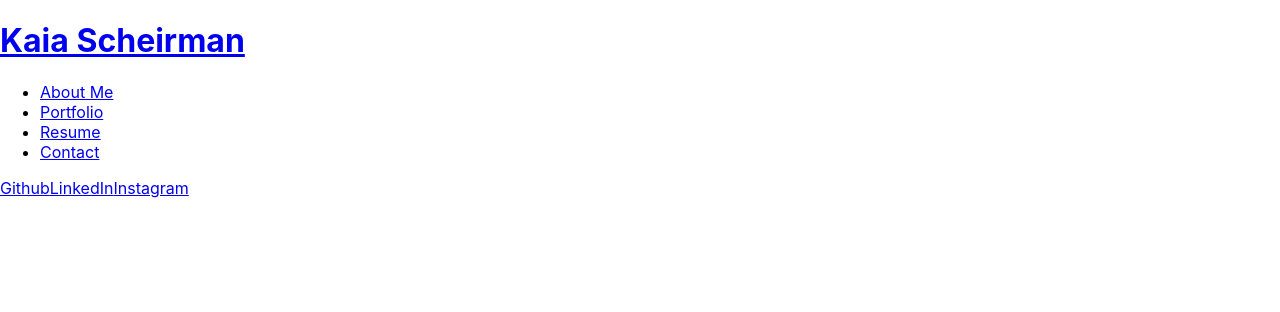
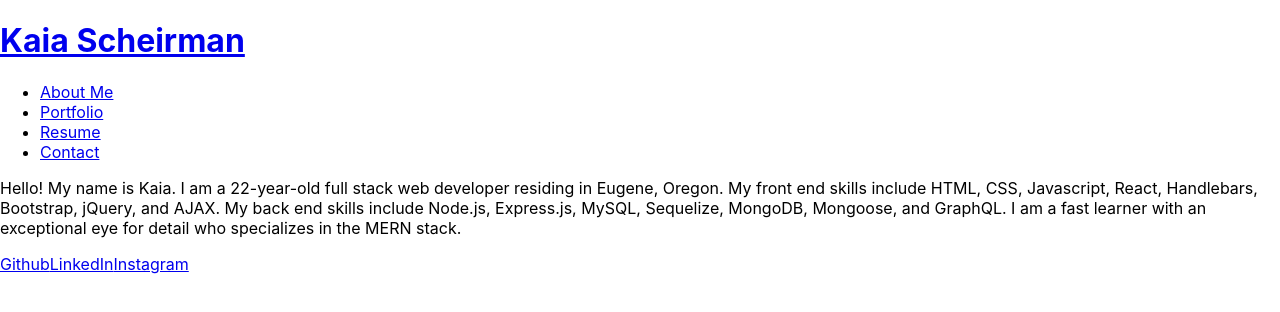
Before and after one commit to kaiafay/react-portfolio, a React (Create React App) app: page / in a window 1280 px wide. Shown: the top 312 px of the page. Built offline with nearby package versions, Linux system fonts and the light colour scheme.

Commit message:
create outline for About component

```diff
--- a/src/App.js
+++ b/src/App.js
@@ -1,5 +1,6 @@
 import React from 'react';
 import Nav from './components/Nav';
+import About from './components/About';
 import Footer from './components/Footer';
 import './App.css';
 
@@ -7,6 +8,7 @@ function App() {
   return (
     <div>
       <Nav></Nav>
+      <About></About>
       <Footer></Footer>
     </div>
   );
--- /dev/null
+++ b/src/components/About/index.js
@@ -0,0 +1,14 @@
+import React from 'react';
+
+function About() {
+  return (
+    <p>
+      Hello! My name is Kaia. I am a 22-year-old full stack web developer residing in Eugene, Oregon.
+      My front end skills include HTML, CSS, Javascript, React, Handlebars, Bootstrap, jQuery, and AJAX.
+      My back end skills include Node.js, Express.js, MySQL, Sequelize, MongoDB, Mongoose, and GraphQL.
+      I am a fast learner with an exceptional eye for detail who specializes in the MERN stack.
+    </p>
+  )
+}
+
+export default About;
```
